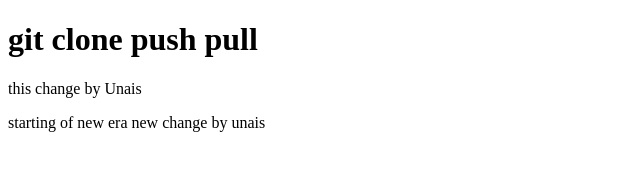
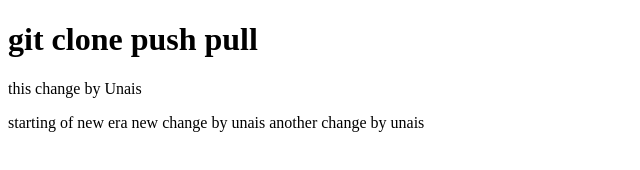
Before and after one commit to realpath24/introduction, a plain HTML site: page index.html in a window 1280 px wide. Shown: the whole page, without its empty margins (0-640 px from the left). Drawn offline with Linux system fonts and the light colour scheme.

Commit message:
another change by unais

```diff
--- a/index.html
+++ b/index.html
@@ -10,6 +10,7 @@
     <p>this change by Unais</p>
     starting of new era
     new change by unais
+    another change by unais
 
 </body>
 </html>
```
